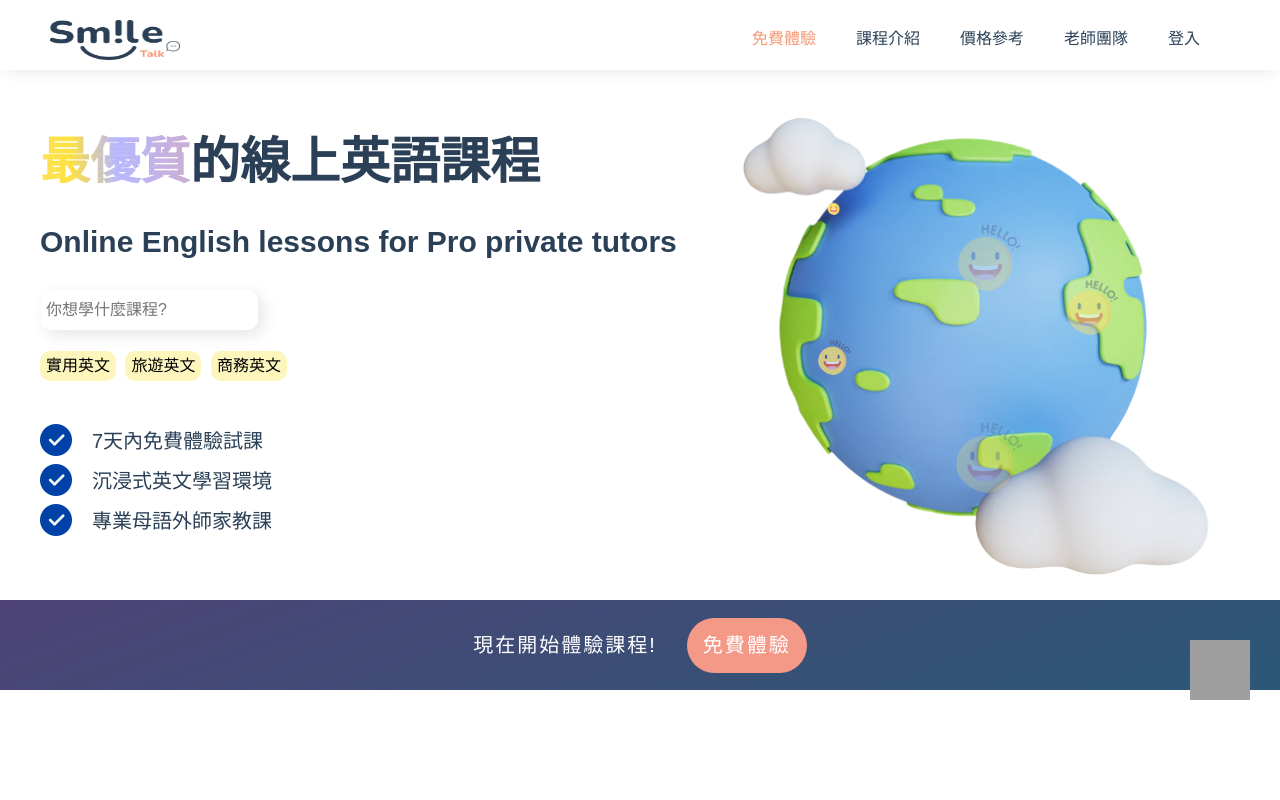
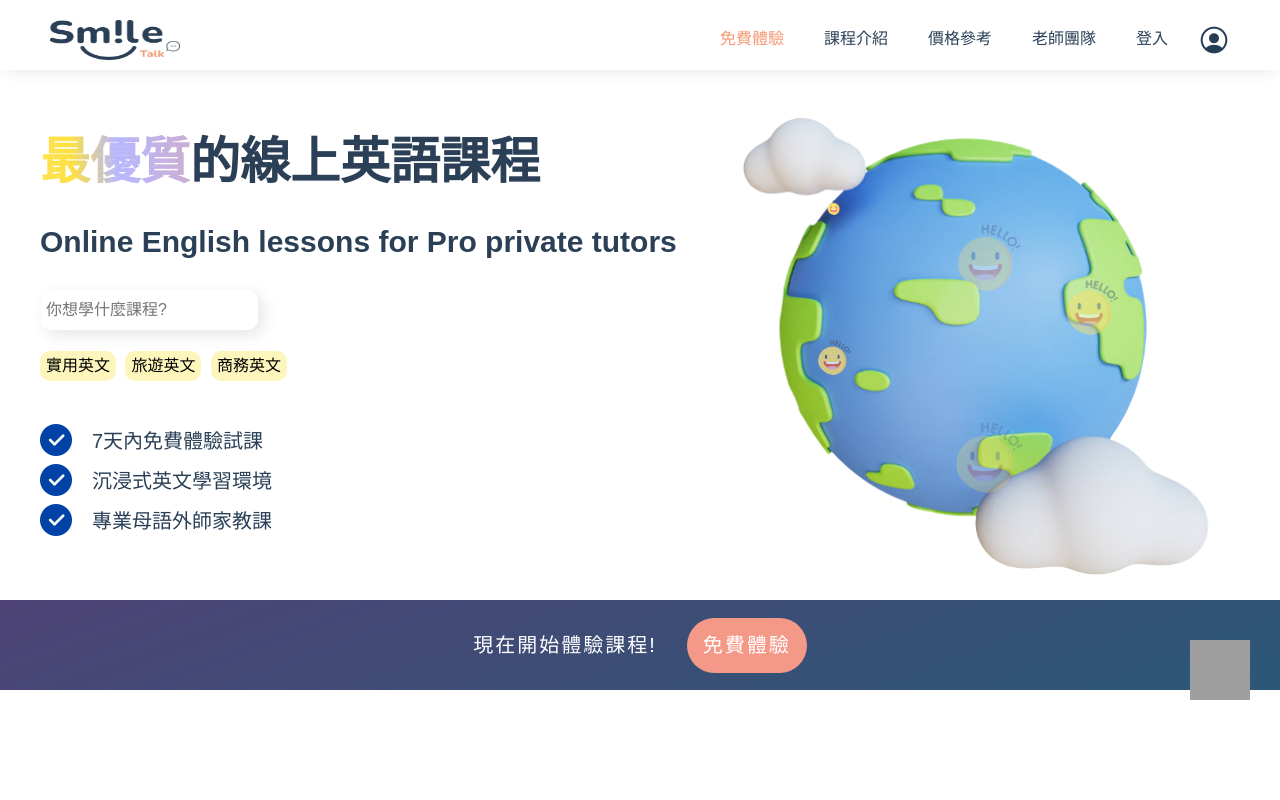
Before and after one commit to SmileMaru/MyProject, a plain HTML site: page index.html in a window 1280 px wide. Shown: the top 800 px of the page. Drawn offline with nearby package versions, Linux system fonts and the light colour scheme; grey boxes are pictures that could not be loaded; files whose address does not match are found by name.

Commit message:
picture path updated - profile ; main fixed error

```diff
--- a/css/main.css
+++ b/css/main.css
@@ -56,6 +56,7 @@
     background-size: 200% 200%;
     background-image: radial-gradient(circle at 100% 60%, #F49977, #b8b8ff 73%, #fee140 88%, #ecedef 165%, #f0eff0 165%);
     -webkit-background-clip: text;
+    background-clip: text;
     color: transparent;
 }
 
--- a/index.html
+++ b/index.html
@@ -32,7 +32,7 @@
                             <a href="#">價格參考</a>
                             <a href="#">老師團隊</a>
                             <a href="./logIn.html">登入</a>
-                            <img src="./picture/image/icon/profile.png" alt="">
+                            <img src="image/icon/profile.png" alt="">
                         </div>
                     </div>
                 </div>
```
